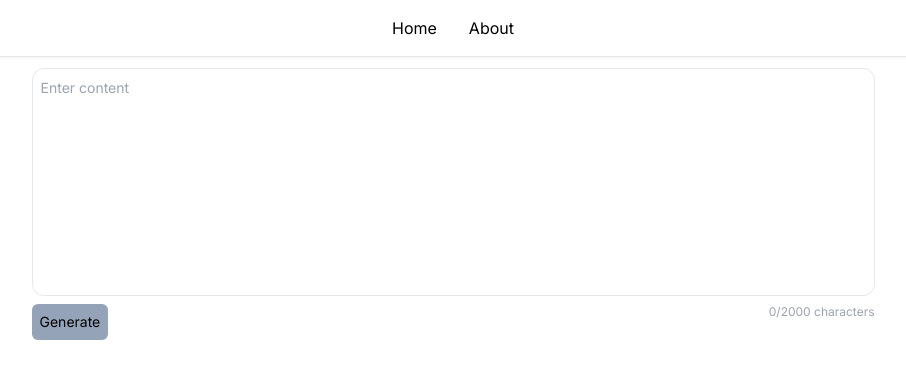
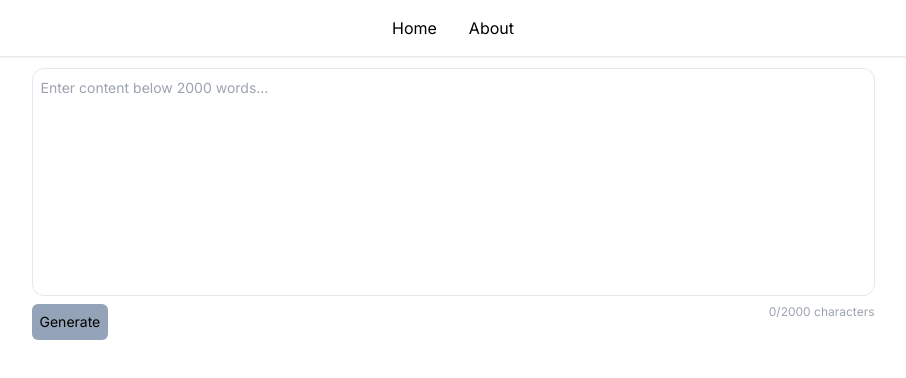
Before and after one commit to hirono02/memomatic, a Next.js app: page / in a window 1280 px wide. Shown: the top 378 px of the page, without its empty margins (187-1093 px from the left). Built offline with nearby package versions, Linux system fonts and the light colour scheme; no server answers.

Commit message:
adjusted font color to be slightly off black

```diff
--- a/app/css/home.css
+++ b/app/css/home.css
@@ -2,6 +2,7 @@
     resize: none;
     font-size: 14px;
     transition: background-color 0.5s;
+    color: #252525
 }
 
 .textareas:focus {
--- a/components/Textarea.tsx
+++ b/components/Textarea.tsx
@@ -38,7 +38,7 @@ const TextArea: React.FC<TextAreaProps> = ({ apiKey }) => {
       <textarea
         className="border p-2 rounded-xl textareas"
         name="message"
-        placeholder="Enter content"
+        placeholder="Enter content below 2000 words..."
         rows={10}
         cols={90}
         value={message}
@@ -53,7 +53,7 @@ const TextArea: React.FC<TextAreaProps> = ({ apiKey }) => {
         </button>
         <p
           className={
-            wordCount > 2000 ? "text-xs text-red-400" : "text-xs text-gray-400"
+            wordCount > 2000 && wordCount > 10 ? "text-xs text-red-400" : "text-xs text-gray-400"
           }
         >
           {wordCount}/2000 characters
```
